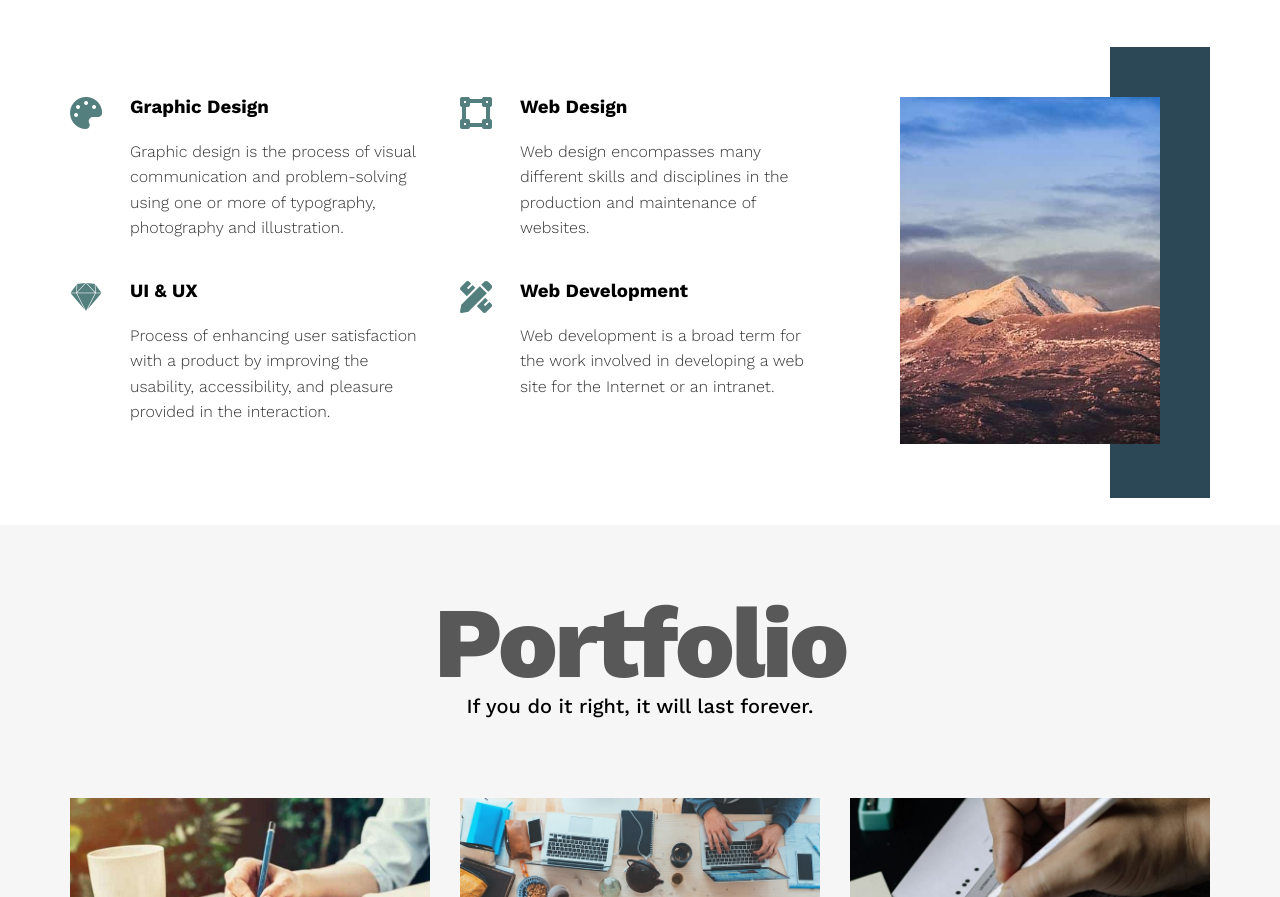
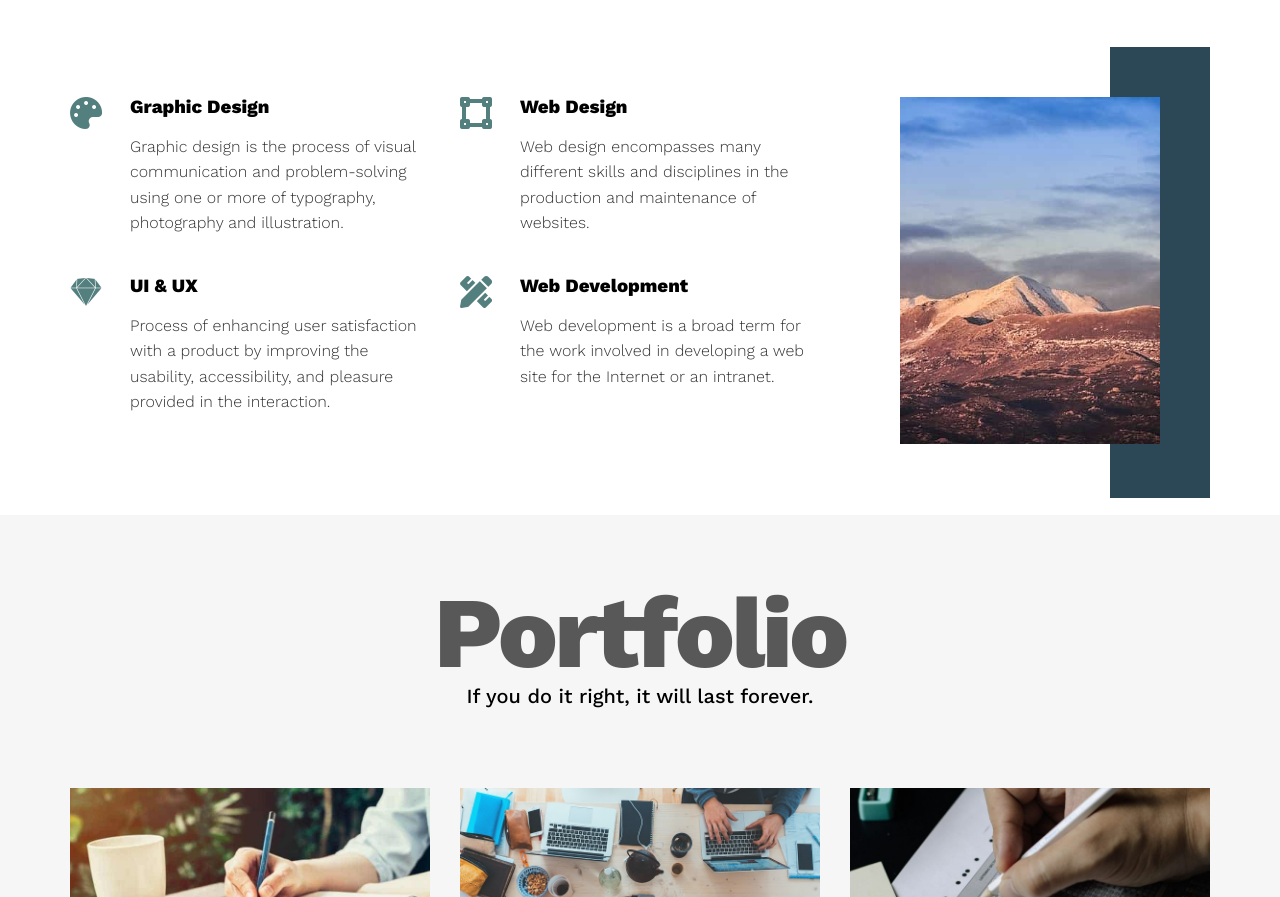
Before and after one commit to Hussein-kadhim/HTML-CSS-TEMPLATE-ONE, a website built with Parcel: page index.html in a window 1280 px wide. Shown: the part 1520-2417 px from the top of the page. Built offline with nearby package versions, Linux system fonts and the light colour scheme.

```diff
--- a/css/leon.css
+++ b/css/leon.css
@@ -317,7 +317,8 @@
 }
 
 .services .services-content .srv h3 {
-    margin: 0 0 20px;
+    font-weight: 800;
+    margin: 0 0 15px;
 }
 
 .services .services-content .srv p {
```
